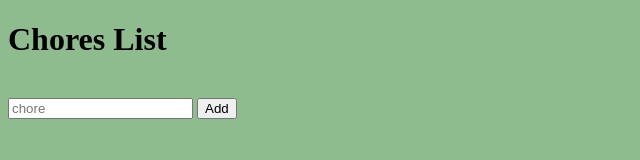
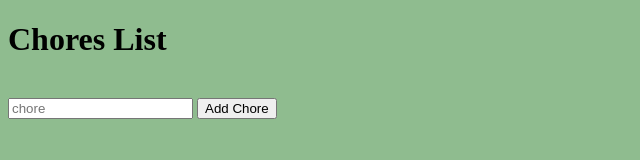
Before and after one commit to PamelaTerrell/SBA318, a website: page index.html in a window 1280 px wide. Shown: the full height of the page, 0-640 px from the left. Drawn offline with Linux system fonts and the light colour scheme; no server answers.

Commit message:
dblcheck

```diff
--- a/index.html
+++ b/index.html
@@ -6,7 +6,9 @@
     <link rel = "stylesheet" href = "style.css">
     <title>Chores List</title>
     <script>
+
         async function loadTodos() {
+
             const response = await fetch('/todos');
             const todos = await response.json();
             const list = document.getElementById('todo-list');
@@ -35,7 +37,7 @@
     <form action="" method="post"><br>
 
     <input type="text" id="task-input" placeholder="chore">
-    <button onclick="addTodo()">Add</button>
+    <button onclick="addTodo()">Add Chore</button>
     <ul id="todo-list"></ul>
 
     </form>
```
Also changed, not shown: server.mjs (+5 -2 lines).
